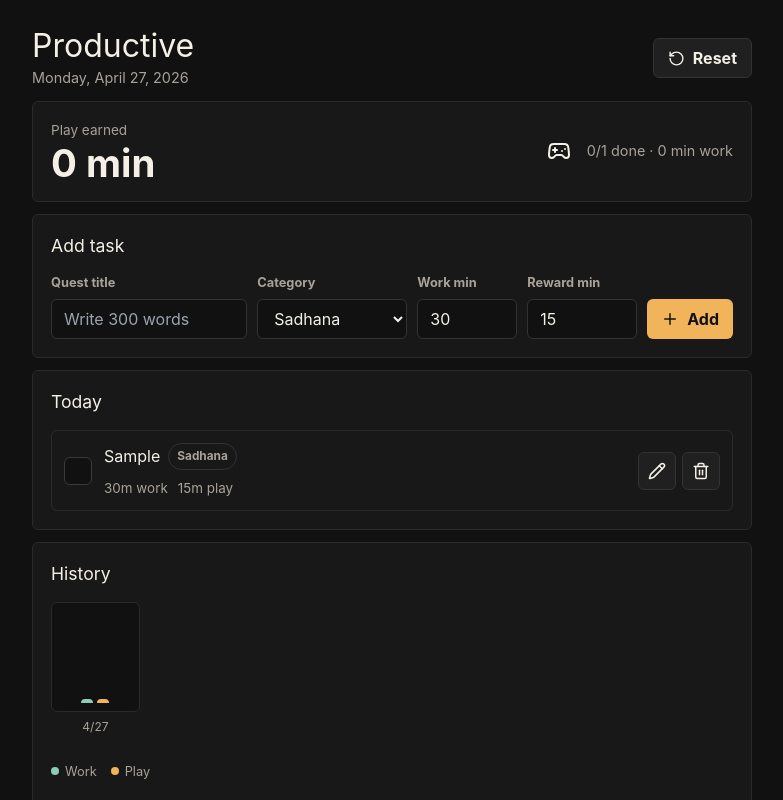
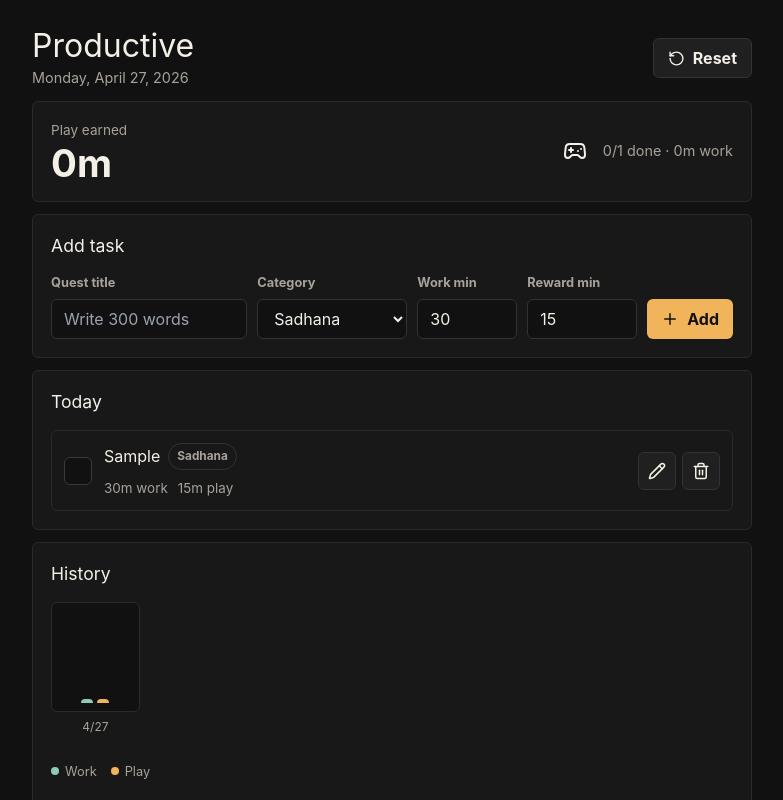
Before and after one commit to csstej/Productive, a React (Vite) app: page / in a window 1280 px wide. Both pictures are taken after typing "Sample" into the empty fields and a click on the button "Add". Shown: the top 800 px of the page, without its empty margins (248-1031 px from the left). Built offline with nearby package versions, Linux system fonts and the light colour scheme.

Commit message:
Display durations as hours and minutes

```diff
--- a/src/components/DashboardStats.tsx
+++ b/src/components/DashboardStats.tsx
@@ -1,5 +1,6 @@
 import { Gamepad2 } from "lucide-react";
 import type { DailyStats } from "../types/task";
+import { formatDuration } from "../utils/time";
 
 type DashboardStatsProps = {
   stats: DailyStats;
@@ -10,12 +11,12 @@ export function DashboardStats({ stats }: DashboardStatsProps) {
     <section className="summary" aria-label="Daily progress">
       <div>
         <span>Play earned</span>
-        <strong>{stats.gamingMinutesEarned} min</strong>
+        <strong>{formatDuration(stats.gamingMinutesEarned)}</strong>
       </div>
       <Gamepad2 size={24} aria-hidden="true" />
       <p>
         {stats.completedTasks}/{stats.totalTasks} done ·{" "}
-        {stats.completedWorkMinutes} min work
+        {formatDuration(stats.completedWorkMinutes)} work
       </p>
     </section>
   );
--- a/src/components/HistoryList.tsx
+++ b/src/components/HistoryList.tsx
@@ -1,5 +1,6 @@
 import type { DailyHistory } from "../types/task";
 import { formatDisplayDate } from "../utils/date";
+import { formatDuration } from "../utils/time";
 
 type HistoryListProps = {
   history: DailyHistory[];
@@ -45,12 +46,12 @@ export function HistoryList({ history }: HistoryListProps) {
                   <span
                     className="chart-bar chart-bar--work"
                     style={{ height: `${workHeight}%` }}
-                    title={`${day.stats.completedWorkMinutes} min work`}
+                    title={`${formatDuration(day.stats.completedWorkMinutes)} work`}
                   />
                   <span
                     className="chart-bar chart-bar--play"
                     style={{ height: `${playHeight}%` }}
-                    title={`${day.stats.gamingMinutesEarned} min play`}
+                    title={`${formatDuration(day.stats.gamingMinutesEarned)} play`}
                   />
                 </div>
                 <small>{shortDate}</small>
@@ -76,8 +77,8 @@ export function HistoryList({ history }: HistoryListProps) {
               <strong>{formatDisplayDate(day.date)}</strong>
               <p>
                 {day.stats.completedTasks}/{day.stats.totalTasks} done -{" "}
-                {day.stats.completedWorkMinutes} min work -{" "}
-                {day.stats.gamingMinutesEarned} min play
+                {formatDuration(day.stats.completedWorkMinutes)} work -{" "}
+                {formatDuration(day.stats.gamingMinutesEarned)} play
               </p>
             </div>
           </article>
--- a/src/components/TaskCard.tsx
+++ b/src/components/TaskCard.tsx
@@ -2,6 +2,7 @@ import { Check, Pencil, Save, Trash2, X } from "lucide-react";
 import { useState } from "react";
 import type { Task, TaskCategory } from "../types/task";
 import { TASK_CATEGORIES } from "../types/task";
+import { formatDuration } from "../utils/time";
 
 type TaskCardProps = {
   task: Task;
@@ -110,8 +111,8 @@ export function TaskCard({
               <span>{task.category}</span>
             </div>
             <div className="task-card__meta">
-              <span>{task.estimatedMinutes}m work</span>
-              <span>{task.rewardMinutes}m play</span>
+              <span>{formatDuration(task.estimatedMinutes)} work</span>
+              <span>{formatDuration(task.rewardMinutes)} play</span>
             </div>
           </>
         )}
--- /dev/null
+++ b/src/utils/time.ts
@@ -0,0 +1,15 @@
+export function formatDuration(totalMinutes: number): string {
+  const safeMinutes = Math.max(0, Math.round(totalMinutes));
+  const hours = Math.floor(safeMinutes / 60);
+  const minutes = safeMinutes % 60;
+
+  if (hours === 0) {
+    return `${minutes}m`;
+  }
+
+  if (minutes === 0) {
+    return `${hours}h`;
+  }
+
+  return `${hours}h ${minutes}m`;
+}
```
